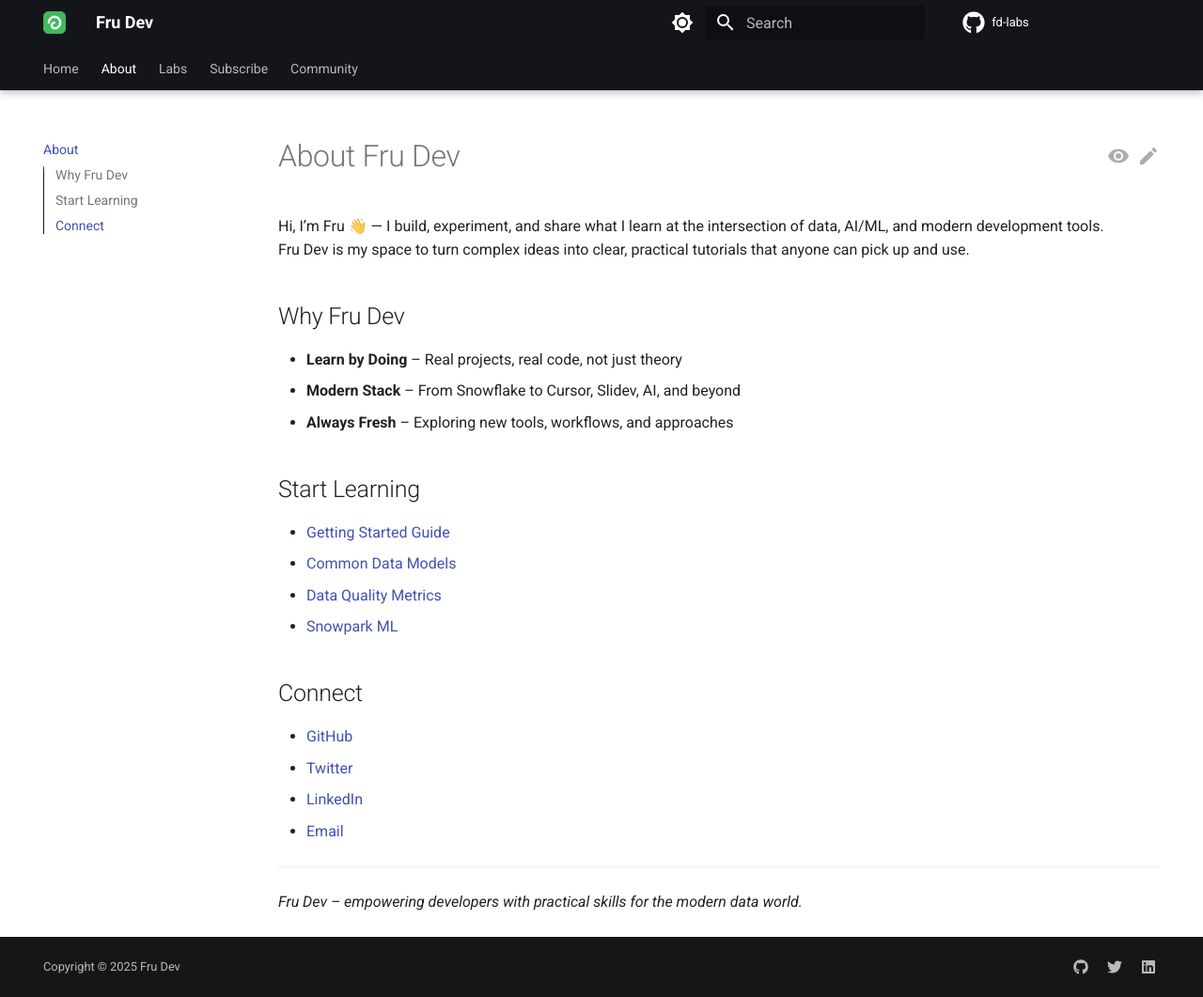
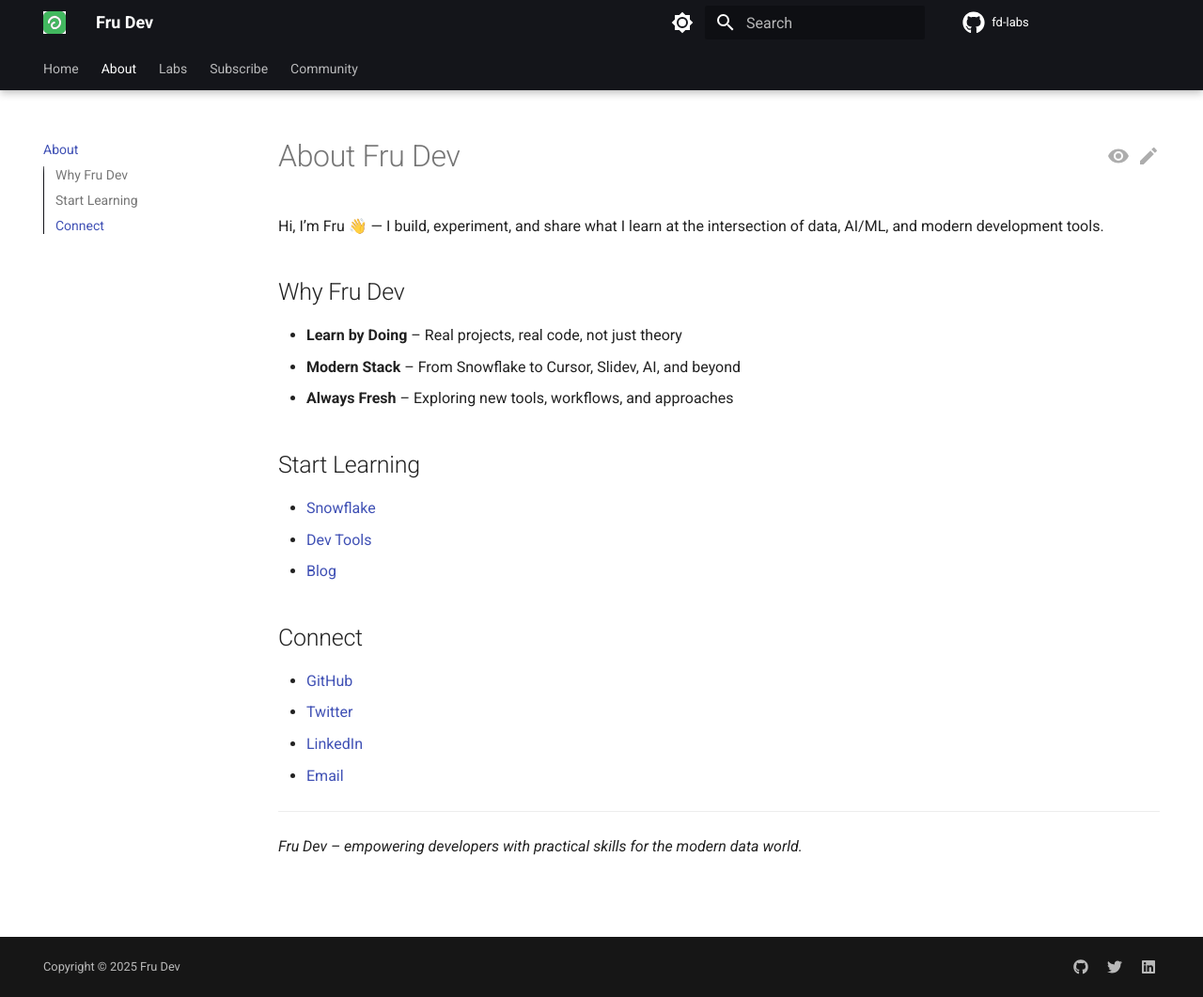
Before and after one commit to frulouis/fd-docs, an MkDocs documentation site: the page built from docs/about.md, in a window 1280 px wide and 1061 px high. Shown: the whole window at 94% size. Built offline with MkDocs 1.6.1 and Material for MkDocs 9.7.7, drawn with Linux system fonts in a browser that asks for light colours; comment, search, counter and statistics services are not loaded.

Commit message:
Update navigation: Move Blog to Thought Leadership section
- Moved Blog from main navigation to Thought Leadership section
- Removed separate Thought Leadership entry
- Updated navigation structure for better organization

```diff
--- a/docs/about.md
+++ b/docs/about.md
@@ -1,7 +1,6 @@
 # About Fru Dev
 
 Hi, I’m Fru 👋 — I build, experiment, and share what I learn at the intersection of data, AI/ML, and modern development tools.
-Fru Dev is my space to turn complex ideas into clear, practical tutorials that anyone can pick up and use.
 
 ## Why Fru Dev
 
@@ -11,10 +10,9 @@ Fru Dev is my space to turn complex ideas into clear, practical tutorials that a
 
 ## Start Learning
 
-- [Getting Started Guide](getting-started/installation.md)
-- [Common Data Models](tutorials/common-models/salesdb-data-model.md)
-- [Data Quality Metrics](tutorials/advanced-warehousing/data-quality-metrics.md)
-- [Snowpark ML](tutorials/classic-ai-ml/snowpark-ml.md)
+- [Snowflake](labs/snowflake/index.md)
+- [Dev Tools](labs/dev-tools/index.md)
+- [Blog](labs/blog/index.md)
 
 ## Connect
 
--- a/mkdocs.yml
+++ b/mkdocs.yml
@@ -12,7 +12,7 @@ edit_uri: edit/main/docs/
 theme:
   name: material
   custom_dir: overrides
-  logo: assets/images/Logo.png
+  logo: assets/images/logo.svg
   icon:
     repo: fontawesome/brands/github
   features:
@@ -134,8 +134,7 @@ nav:
     - Overview: labs/index.md
     - Snowflake: labs/snowflake/index.md
     - Dev Tools: labs/dev-tools/index.md
-    - Thought Leadership: labs/thought-leadership/index.md
-    - Blog: blog.md
+    - Blog: labs/thought-leadership/index.md
   - Subscribe: subscribe.md
   - Community: community.md
 
```
Also changed, not shown: docs/labs/blog/index.md (renamed from docs/labs/thought-leadership/index.md).
